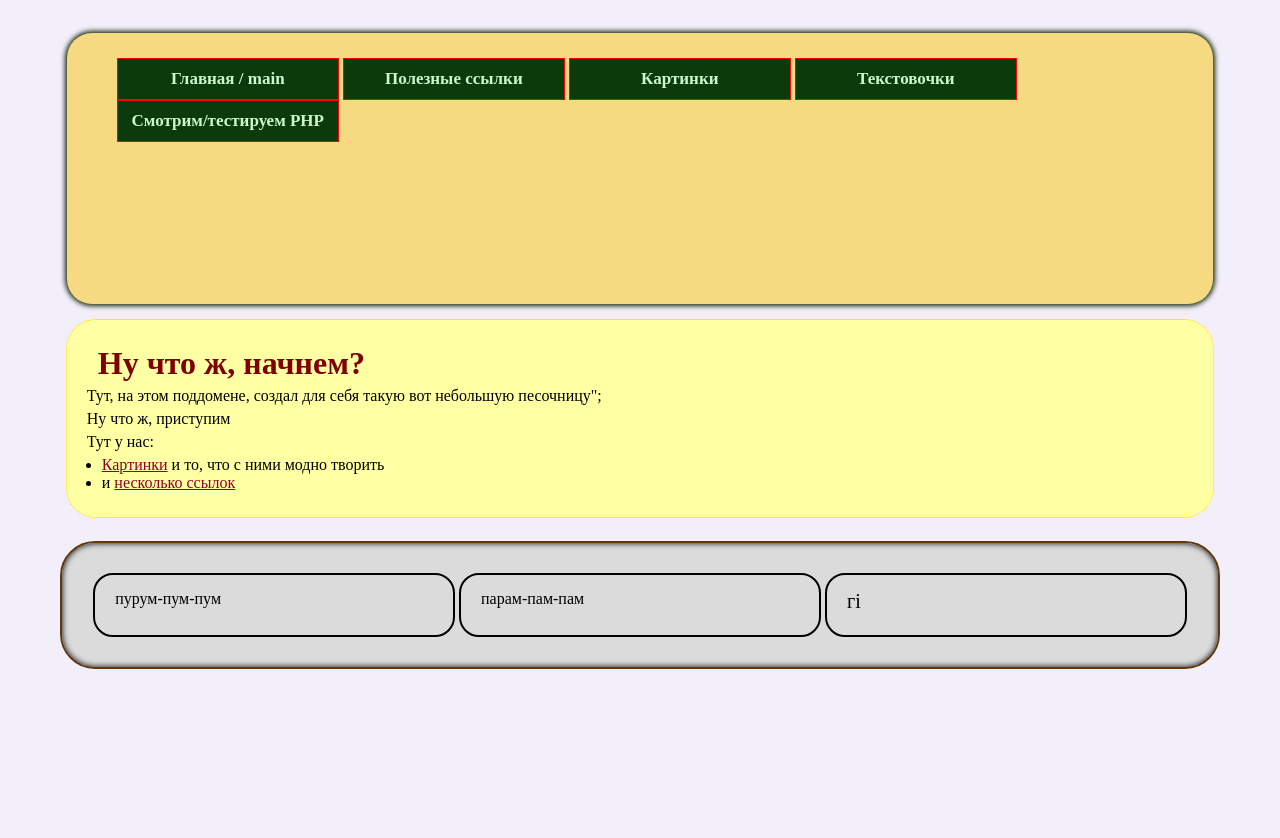
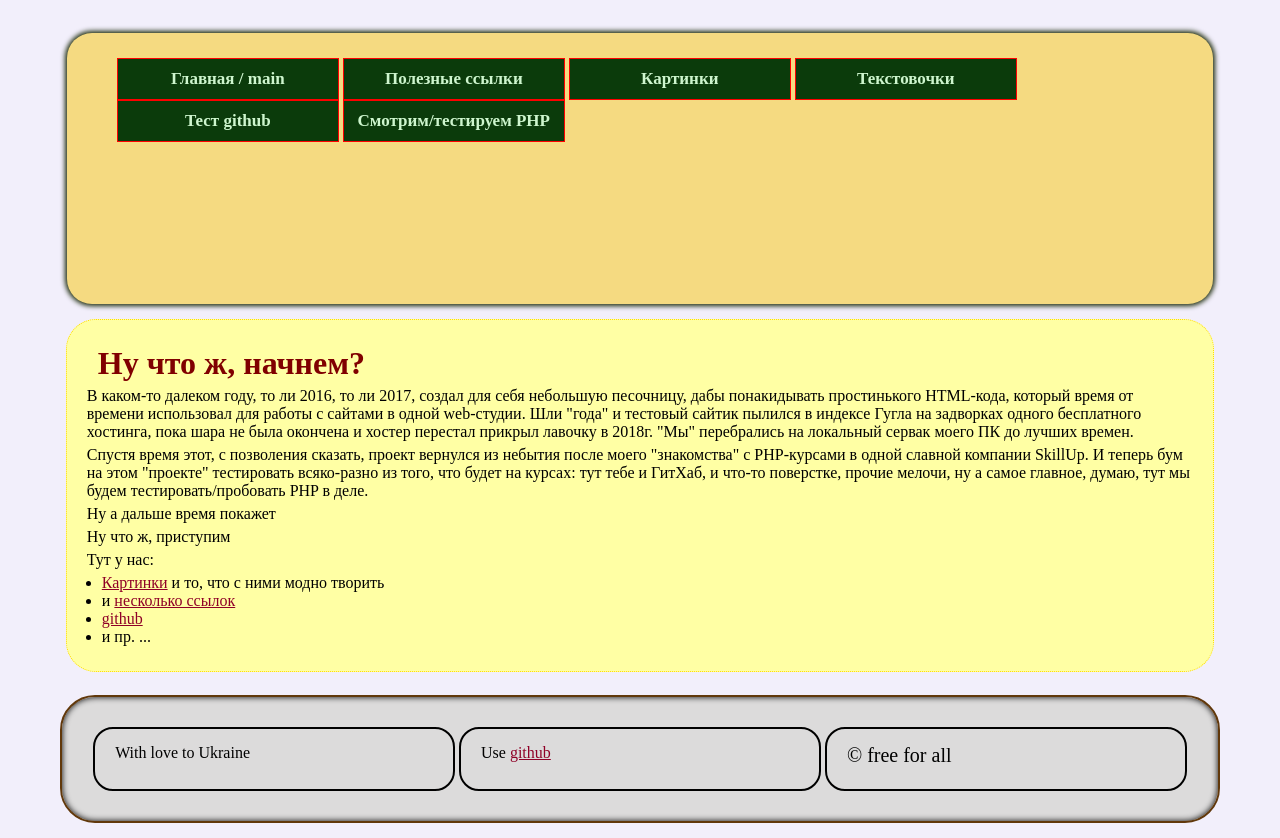
Before and after one commit to filatr/filatr-pr.github.io, a PHP site: page /index.php in a window 1280 px wide. Before the commit the page ends 669 px from the top, so only its background shows below. Run offline with PHP 8.4, Linux system fonts and the light colour scheme; some libraries are stand-ins or nearby versions.

Commit message:
по'push'им

```diff
--- a/index.php
+++ b/index.php
@@ -11,12 +11,16 @@
 <?php include ("{$_SERVER['DOCUMENT_ROOT']}/template/inc/header.php"); ?>
 <div class="contet">
 <h1>Ну что ж, начнем?</h1>
-<p>Тут, на этом поддомене, создал для себя такую вот небольшую песочницу"; </p>
+<p>В каком-то далеком году, то ли 2016, то ли 2017, создал для себя небольшую песочницу, дабы понакидывать простинького HTML-кода, который время от времени использовал для работы с сайтами в одной web-студии. Шли "года" и тестовый сайтик пылился в индексе Гугла на задворках одного бесплатного хостинга, пока шара не была окончена и хостер перестал прикрыл лавочку в 2018г. "Мы" перебрались на локальный сервак моего ПК до лучших времен.</p>
+<p>Спустя время этот, с позволения сказать, проект вернулся из небытия после моего "знакомства" с PHP-курсами в одной славной компании SkillUp. И теперь бум на этом "проекте" тестировать всяко-разно из того, что будет на курсах: тут тебе и ГитХаб, и что-то поверстке, прочие мелочи, ну а самое главное, думаю, тут мы будем тестировать/пробовать PHP в деле.</p>
+<p>Ну а дальше время покажет</p>
 <p>Ну что ж, приступим</p>
 <p>Тут у нас:</p>
 <ul>
 <li><a href="/img0">Картинки</a> и то, что с ними модно творить</li>
 <li>и <a href="/links/">несколько ссылок</a></li>
+<li><a href="/github/">github</a></li>
+<li>и пр. ...</li>
 </ul>
 </div>
 
--- a/template/inc/footer.php
+++ b/template/inc/footer.php
@@ -1,14 +1,14 @@
 <div class="footer">
 <div class="blco stat_blco">
-<p>пурум-пум-пум</p>
+<p>With love to Ukraine</p>
 </div>
 
 <div class="blco blco_n_2">
-<p>парам-пам-пам</p>
+<p>Use <a href="https://github.com/filatr">github</a></p>
 </div>
 
 <div class="blco blco_n_3">
-<p>гі</p>
+<p>&copy; free for all</p>
 </div>
 <div class="clear"></div>
 
--- a/template/inc/header.php
+++ b/template/inc/header.php
@@ -9,6 +9,7 @@
 			</ul>
 		</li>
 		<li><a href="/txt/">Текстовочки</a></li>
+		<li><a href="/github/">Тест github</a></li>
 		<li><a href="/4php/">Смотрим/тестируем PHP</a></li>
 	</ul>
 <div class="clear"></div>
```
Also changed, not shown: links/index.php (+1 -9 lines).
